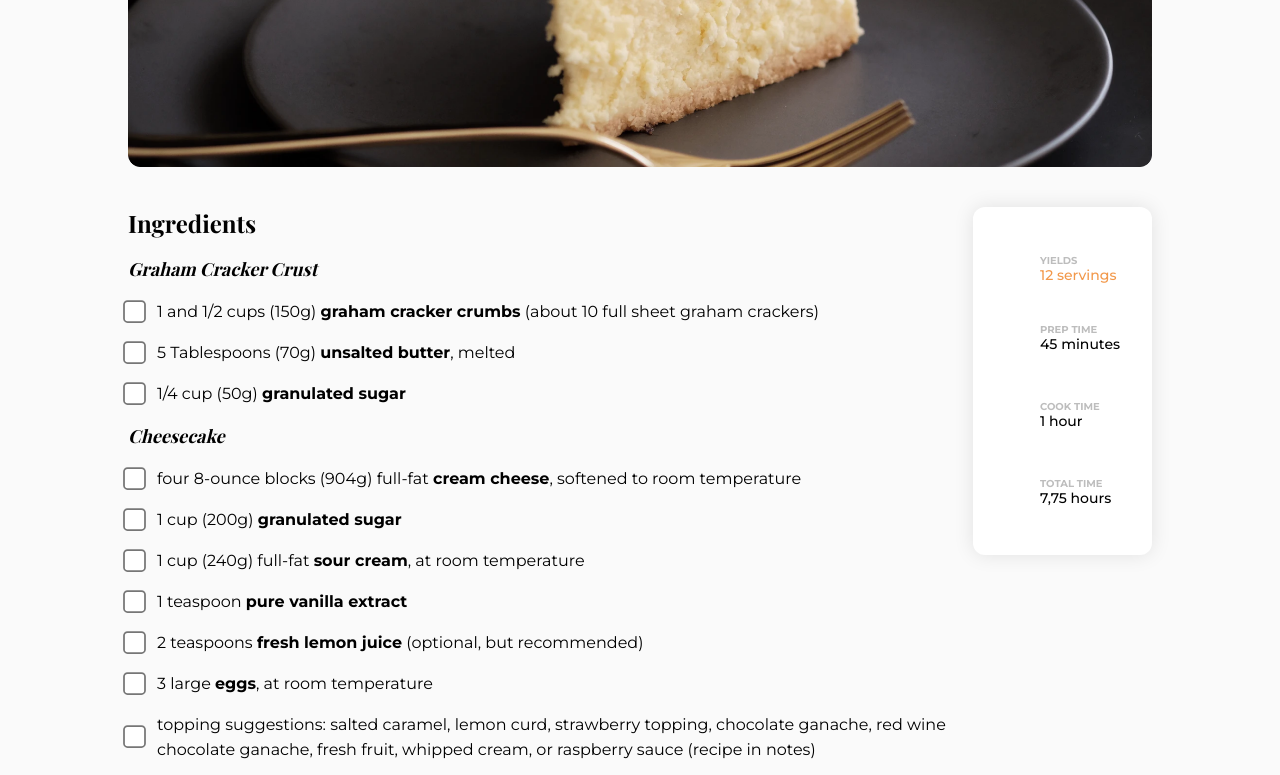
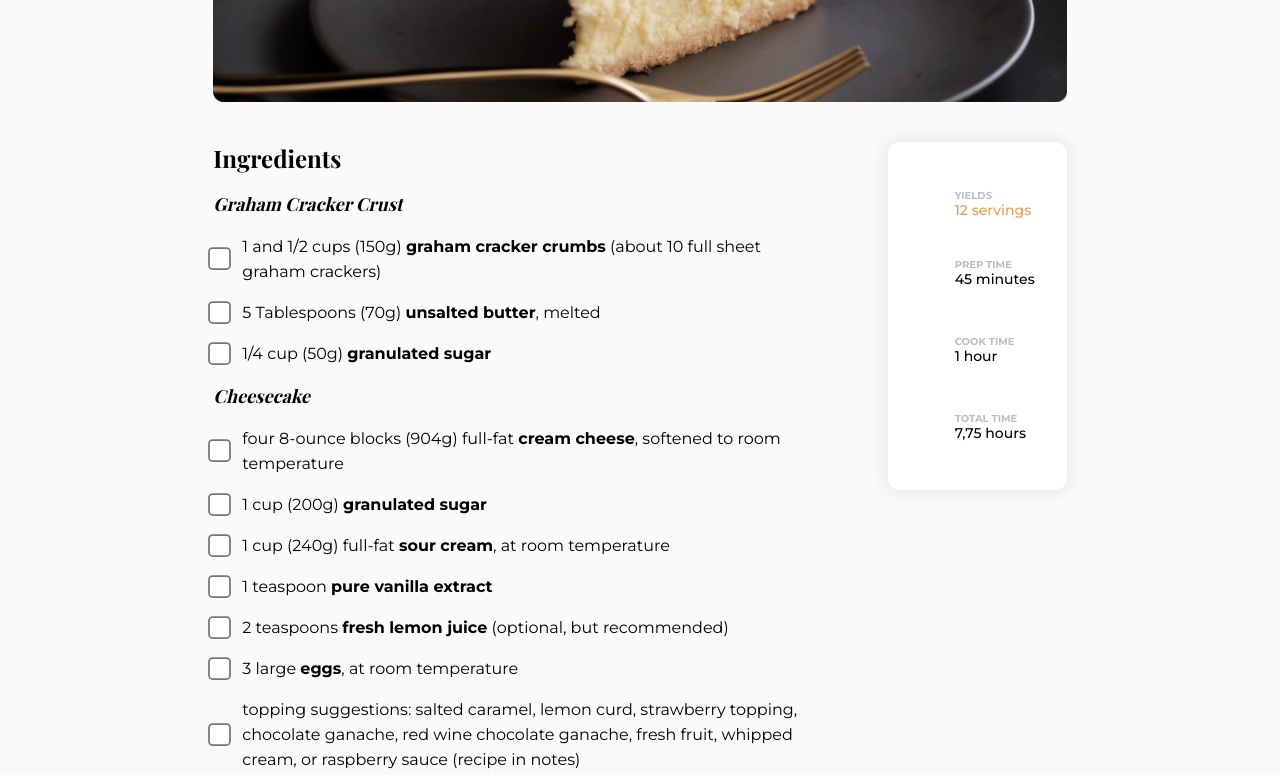
Before and after one commit to Angelxv01/recipe-page-master, a plain HTML site: page index.html in a window 1280 px wide. Shown: the part 500-1275 px from the top of the page. Drawn offline with nearby package versions, Linux system fonts and the light colour scheme; a web font is replaced by a local one.

Commit message:
margin fixing

```diff
--- a/index.css
+++ b/index.css
@@ -301,9 +301,13 @@ input[type="checkbox"] {
     --lh150: 150%;
   }
 
+  .container {
+    width: 66.67%;
+  }
+
   main {
     flex: 5;
-    max-width: 80%;
+    margin-right: 4em;
   }
 
   header > .flex {
```
